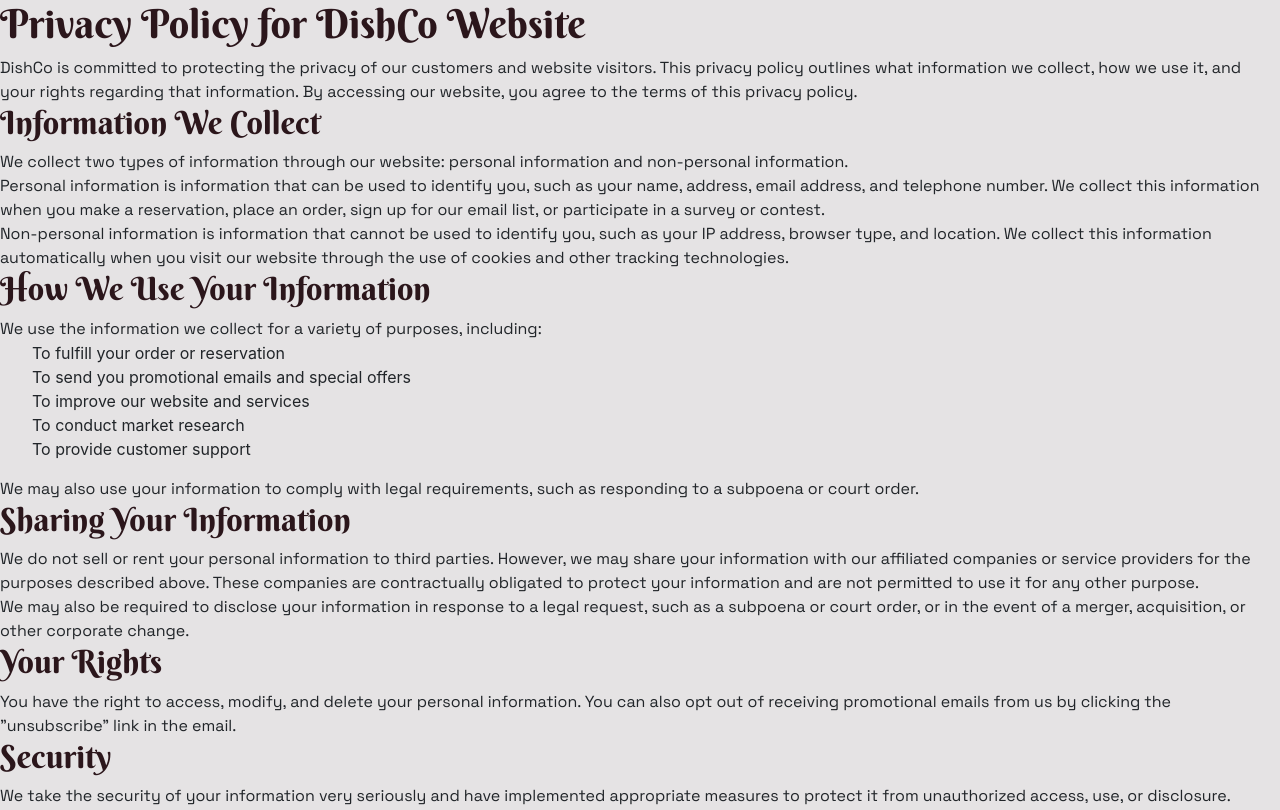
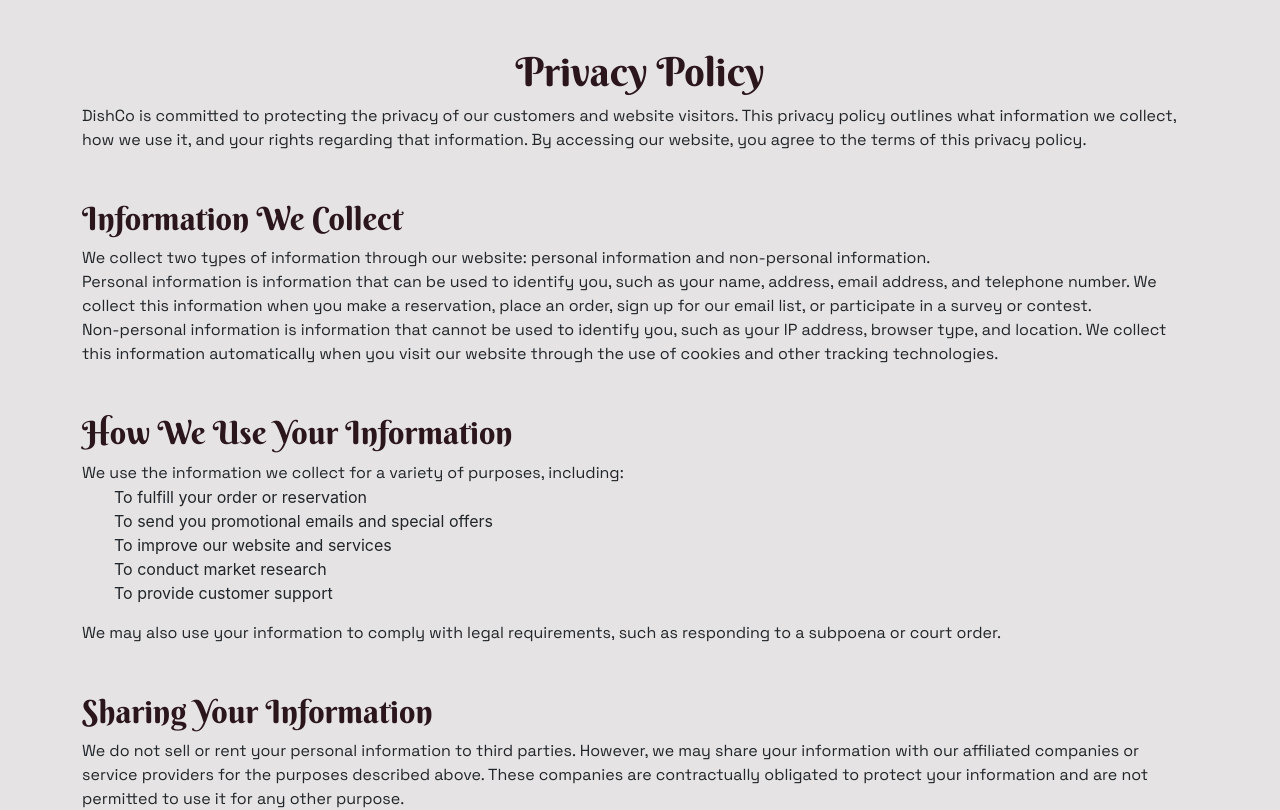
Before and after one commit to Unicon-Solution-Limited/dishco_frontend, a React (Create React App) app: page /privacy-policy in a window 1280 px wide. Shown: the top 810 px of the page. Built offline with nearby package versions, Linux system fonts and the light colour scheme; no server answers.

Commit message:
privecy policy

```diff
--- a/src/Components/Pages/FooterPages/FooterPages.css
+++ b/src/Components/Pages/FooterPages/FooterPages.css
@@ -0,0 +1,5 @@
+/* ***************************** This page contain all footer page css
+********************************************************************** */
+
+/* *********** Privacy policy */
+/* Privacy policy *********** */
--- a/src/Components/Pages/FooterPages/PrivacyPolicy.js
+++ b/src/Components/Pages/FooterPages/PrivacyPolicy.js
@@ -3,15 +3,15 @@
 
 const PrivacyPolicy = () => {
   return (
-    <>
-      <h1>Privacy Policy for DishCo Website</h1>
+    <section className="container my-5">
+      <h1 className="text-center">Privacy Policy</h1>
       <p>
         DishCo is committed to protecting the privacy of our customers and
         website visitors. This privacy policy outlines what information we
         collect, how we use it, and your rights regarding that information. By
         accessing our website, you agree to the terms of this privacy policy.
       </p>
-      <h2>Information We Collect</h2>
+      <h2 className="mt-5">Information We Collect</h2>
       <p>
         We collect two types of information through our website: personal
         information and non-personal information.
@@ -28,7 +28,7 @@
         this information automatically when you visit our website through the
         use of cookies and other tracking technologies.
       </p>
-      <h2>How We Use Your Information</h2>
+      <h2 className="mt-5">How We Use Your Information</h2>
       <p>
         We use the information we collect for a variety of purposes, including:
       </p>
@@ -43,7 +43,7 @@
         We may also use your information to comply with legal requirements, such
         as responding to a subpoena or court order.
       </p>
-      <h2>Sharing Your Information</h2>
+      <h2 className="mt-5">Sharing Your Information</h2>
       <p>
         We do not sell or rent your personal information to third parties.
         However, we may share your information with our affiliated companies or
@@ -56,13 +56,13 @@
         legal request, such as a subpoena or court order, or in the event of a
         merger, acquisition, or other corporate change.
       </p>
-      <h2>Your Rights</h2>
+      <h2 className="mt-5">Your Rights</h2>
       <p>
         You have the right to access, modify, and delete your personal
         information. You can also opt out of receiving promotional emails from
         us by clicking the "unsubscribe" link in the email.
       </p>
-      <h2>Security</h2>
+      <h2 className="mt-5">Security</h2>
       <p>
         We take the security of your information very seriously and have
         implemented appropriate measures to protect it from unauthorized access,
@@ -70,14 +70,14 @@
         completely secure, and we cannot guarantee the security of your
         information.
       </p>
-      <h2>Children's Privacy</h2>
+      <h2 className="mt-5">Children's Privacy</h2>
       <p>
         Our website is not intended for children under the age of 13, and we do
         not knowingly collect personal information from children. If you are a
         parent or guardian and believe we have collected personal information
         from a child under the
       </p>{" "}
-    </>
+    </section>
   );
 };
 
```
